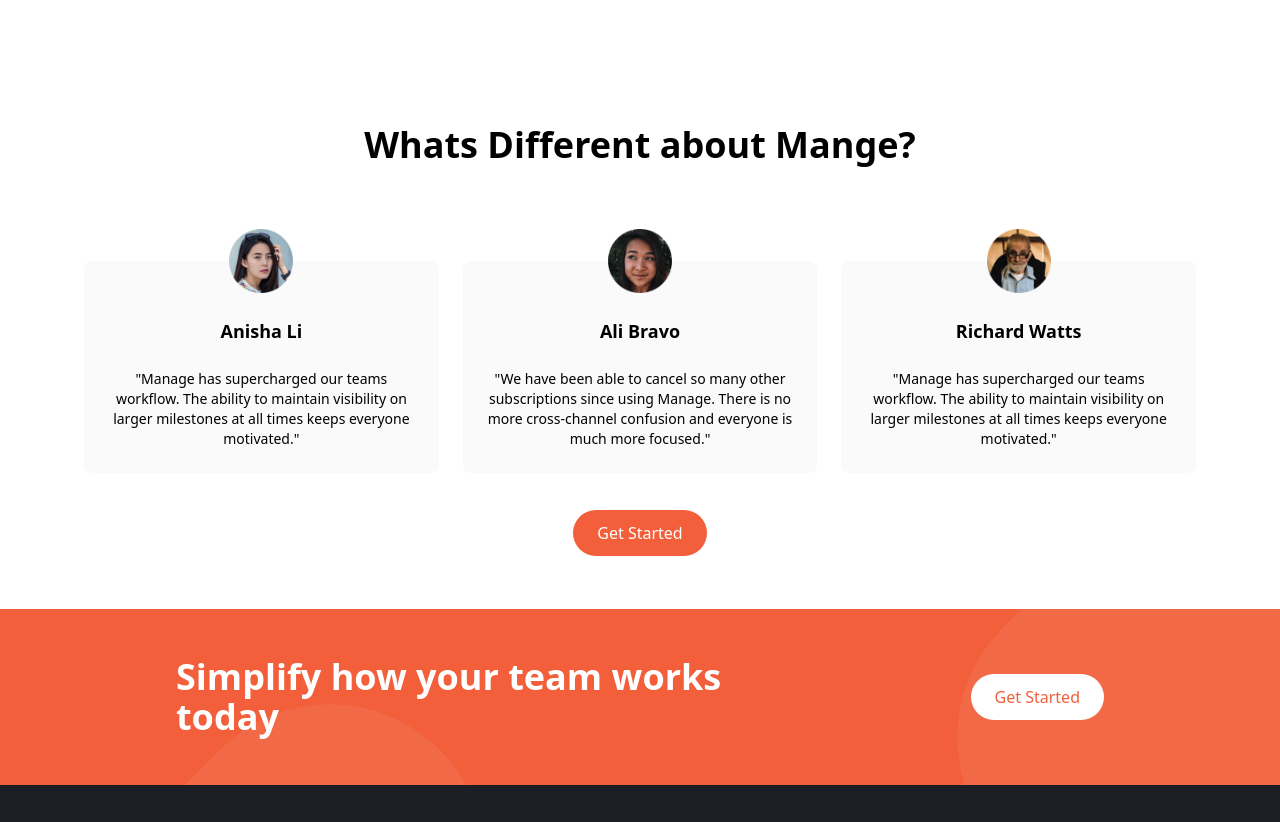
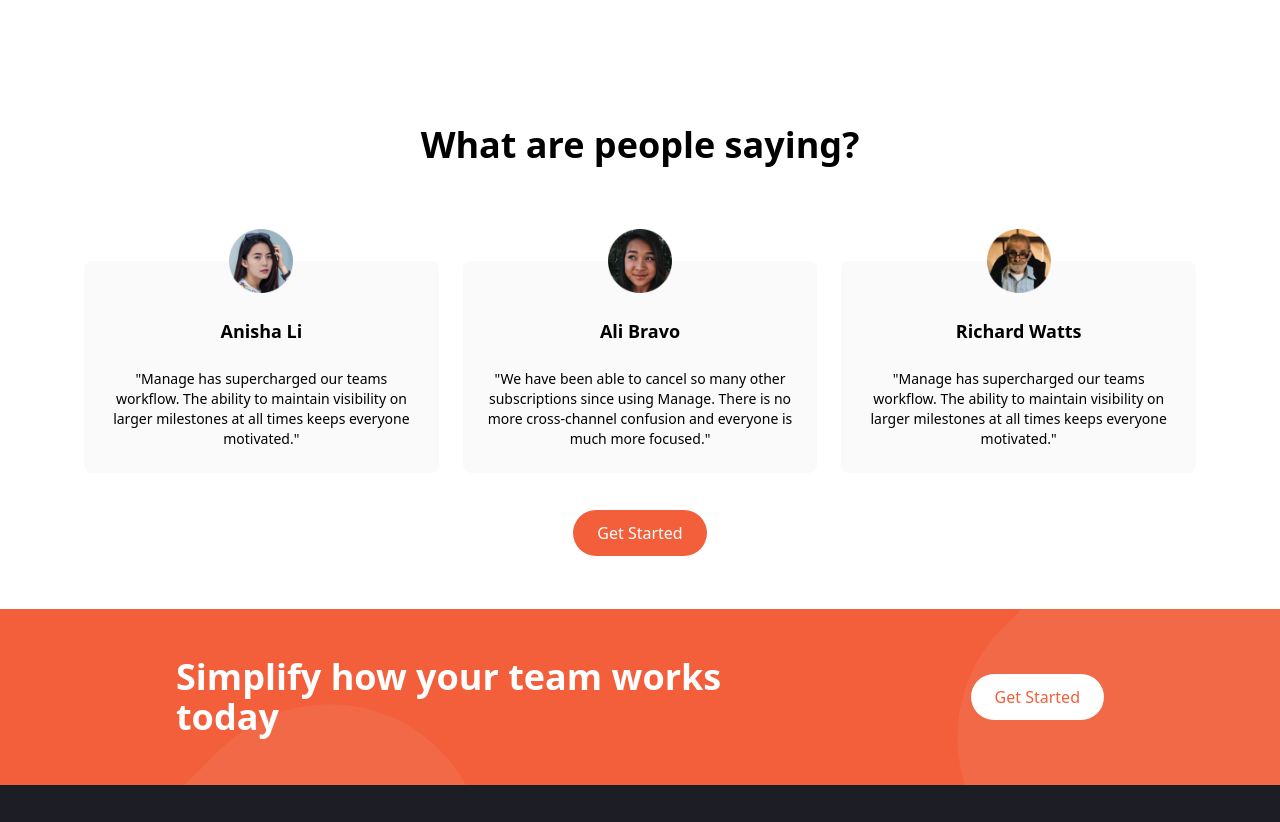
Before and after one commit to jimjones26/landing-page, a website: page index.html in a window 1280 px wide. Shown: the part 1071-1893 px from the top of the page. Drawn offline with Linux system fonts and the light colour scheme.

Commit message:
update testimonails header text

```diff
--- a/index.html
+++ b/index.html
@@ -144,7 +144,7 @@
   <section id="testimonials">
     <!-- Container for Heading and Testimonial Blocks-->
     <div class="max-w-6xl px-5 mx-auto mt-32 text-center">
-      <h2 class="text-4xl font-bold text-center">Whats Different about Mange?</h2>
+      <h2 class="text-4xl font-bold text-center">What are people saying?</h2>
       <!-- Testimonials Container -->
       <div class="flex flex-col mt-24 md:flex-row md:space-x-6">
         <!-- Testimonial 1 -->
```
